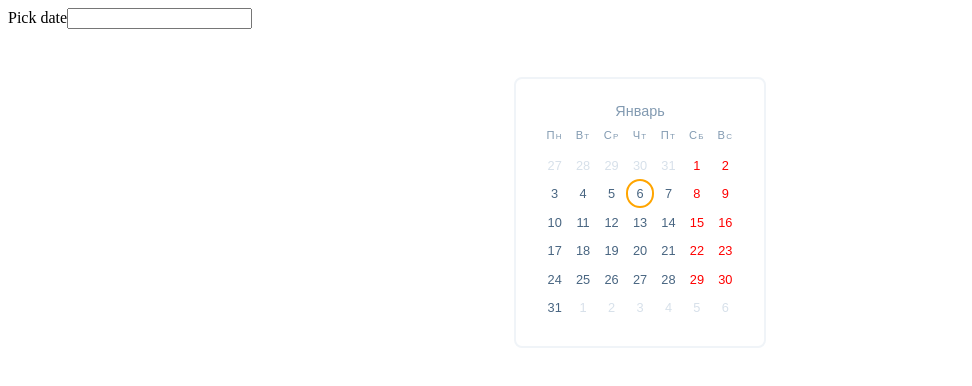
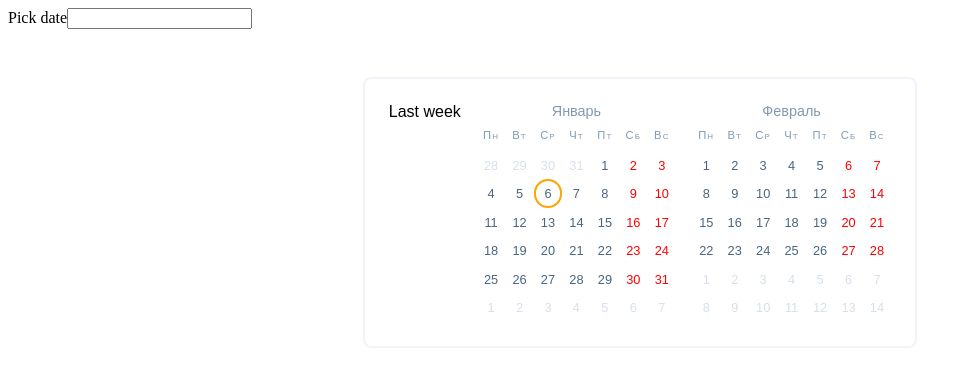
Before and after one commit to DanzigWebb/simple-datepicker, an Angular app: page / in a window 1280 px wide. Shown: the top 386 px of the page, without its empty margins (0-972 px from the left). Built offline with nearby package versions, Linux system fonts and the light colour scheme.

Commit message:
feat: added datepicker-grid

```diff
--- a/src/app/simple-datepicker/datepicker-day/datepicker-day.component.ts
+++ b/src/app/simple-datepicker/datepicker-day/datepicker-day.component.ts
@@ -9,7 +9,6 @@ import { Day } from '../simple-datepicker';
 export class DatepickerDayComponent implements OnInit {
 
   @Input() day: Day;
-  @Input() today: Date;
   @Input() weekends = ['Сб', 'Вс'];
 
   public isToday: boolean;
--- /dev/null
+++ b/src/app/simple-datepicker/datepicker-grid/datepicker-grid.component.html
@@ -0,0 +1,10 @@
+<label class="month-label">{{currentMonth}}</label>
+<div class="week">
+  <span *ngFor="let day of localDays">{{day}}</span>
+</div>
+<div class="grid">
+  <app-datepicker-day
+    *ngFor="let day of month.days"
+    [day]="day">
+  </app-datepicker-day>
+</div>
--- /dev/null
+++ b/src/app/simple-datepicker/datepicker-grid/datepicker-grid.component.scss
@@ -0,0 +1,38 @@
+.week,
+.grid {
+  display: grid;
+  grid-template-columns: repeat(7, 1fr);
+}
+
+.week {
+  span {
+    display: flex;
+    align-items: center;
+    justify-content: center;
+    padding-bottom: 10px;
+    font-size: 0.7em;
+    color: #829ab1;
+    font-weight: 500;
+    letter-spacing: 0.1em;
+    font-variant: small-caps;
+    text-align: center;
+  }
+}
+
+.grid {
+  grid-template-rows: repeat(4, 1fr);
+  font-weight: 500;
+  letter-spacing: 0.1em;
+  text-align: center;
+  cursor: pointer;
+}
+
+.month-label {
+  display: block;
+  width: 100%;
+
+  color: #829ab1;
+  font-size: .9rem;
+  text-align: center;
+  padding-bottom: 10px;
+}
--- /dev/null
+++ b/src/app/simple-datepicker/datepicker-grid/datepicker-grid.component.ts
@@ -0,0 +1,20 @@
+import { Component, Input, OnInit } from '@angular/core';
+import { Month } from '../simple-datepicker';
+
+@Component({
+  selector: 'app-datepicker-grid',
+  templateUrl: './datepicker-grid.component.html',
+  styleUrls: ['./datepicker-grid.component.scss']
+})
+export class DatepickerGridComponent implements OnInit {
+
+  @Input() month: Month;
+  @Input() currentMonth: string;
+  @Input() localDays: string[];
+
+  constructor() { }
+
+  ngOnInit(): void {
+  }
+
+}
--- a/src/app/simple-datepicker/simple-datepicker.component.html
+++ b/src/app/simple-datepicker/simple-datepicker.component.html
@@ -1,13 +1,17 @@
 <div class="datepicker">
-  <label class="date-month-label">{{currentMonth}}</label>
-  <div class="date-week">
-    <span *ngFor="let day of localDays">{{day}}</span>
+  <div class="datepicker-fast">
+    Last week
   </div>
-  <div class="date-grid">
-    <app-datepicker-day
-      *ngFor="let day of month.days"
-      [day]="day"
-      [today]="today">
-    </app-datepicker-day>
-  </div>
+
+  <app-datepicker-grid
+    [month]="month"
+    [currentMonth]="currentMonthLabel"
+    [localDays]="localDays">
+  </app-datepicker-grid>
+
+  <app-datepicker-grid
+    [month]="nextMonth"
+    [currentMonth]="nextMonthLabel"
+    [localDays]="localDays">
+  </app-datepicker-grid>
 </div>
--- a/src/app/simple-datepicker/simple-datepicker.component.scss
+++ b/src/app/simple-datepicker/simple-datepicker.component.scss
@@ -8,49 +8,11 @@
   border: 2px solid #f0f4f8;
   border-radius: 8px;
 
+  display: grid;
+  grid-template-columns: auto 1fr 1fr;
+  grid-gap: 1rem;
+
   * {
     box-sizing: border-box;
   }
 }
-
-.date-week,
-.date-grid {
-  display: grid;
-  grid-template-columns: repeat(7, 1fr);
-}
-
-.date {
-
-  &-month-label {
-    display: block;
-    width: 100%;
-
-    color: #829ab1;
-    font-size: .9rem;
-    text-align: center;
-    padding-bottom: 10px;
-  }
-
-  &-week {
-    span {
-      display: flex;
-      align-items: center;
-      justify-content: center;
-      padding-bottom: 10px;
-      font-size: 0.7em;
-      color: #829ab1;
-      font-weight: 500;
-      letter-spacing: 0.1em;
-      font-variant: small-caps;
-      text-align: center;
-    }
-  }
-
-  &-grid {
-    grid-template-rows: repeat(4, 1fr);
-    font-weight: 500;
-    letter-spacing: 0.1em;
-    text-align: center;
-    cursor: pointer;
-  }
-}
--- a/src/app/simple-datepicker/simple-datepicker.component.ts
+++ b/src/app/simple-datepicker/simple-datepicker.component.ts
@@ -10,9 +10,10 @@ export class SimpleDatepickerComponent implements OnInit {
 
   @Input() localMonth: string[] = ['Январь', 'Февраль', 'Март', 'Апрель', 'Май', 'Июнь', 'Июль', 'Август', 'Сентябрь', 'Октябрь', 'Ноябрь', 'Декабрь'];
   @Input() localDays: string[] = ['Пн', 'Вт', 'Ср', 'Чт', 'Пт', 'Сб', 'Вс'];
-  @Input() weekends: number[] = [5, 6];
+  @Input() weekends: number[] = [0, 6];
 
-  public currentMonth: string;
+  public currentMonthLabel: string;
+  public nextMonthLabel: string;
   public today = new Date(new Date().setHours(0, 0, 0, 0));
 
   private _date: Date;
@@ -23,12 +24,20 @@ export class SimpleDatepickerComponent implements OnInit {
 
   set date(newDate) {
     this._date = new Date(newDate);
+
     const monthIndex = this.date.getMonth();
-    this.currentMonth = this.localMonth[monthIndex];
+    this.currentMonthLabel = this.localMonth[monthIndex];
     this.month = new Month(monthIndex, this.date.getFullYear(), this.weekends);
+
+    const nextDate = new Date(this.date.getTime());
+    nextDate.setMonth(nextDate.getMonth() + 1);
+    const nextMonthIndex = nextDate.getMonth();
+    this.nextMonthLabel = this.localMonth[nextMonthIndex];
+    this.nextMonth = new Month(nextMonthIndex, nextDate.getFullYear(), this.weekends);
   }
 
   month: Month;
+  nextMonth: Month;
 
   constructor() {
   }
--- a/src/app/simple-datepicker/simple-datepicker.module.ts
+++ b/src/app/simple-datepicker/simple-datepicker.module.ts
@@ -2,12 +2,14 @@ import { NgModule } from '@angular/core';
 import { CommonModule } from '@angular/common';
 import { SimpleDatepickerComponent } from './simple-datepicker.component';
 import { DatepickerDayComponent } from './datepicker-day/datepicker-day.component';
+import { DatepickerGridComponent } from './datepicker-grid/datepicker-grid.component';
 
 
 @NgModule({
   declarations: [
     SimpleDatepickerComponent,
-    DatepickerDayComponent
+    DatepickerDayComponent,
+    DatepickerGridComponent
   ],
   imports: [
     CommonModule
--- a/src/app/simple-datepicker/simple-datepicker.ts
+++ b/src/app/simple-datepicker/simple-datepicker.ts
@@ -50,7 +50,7 @@ export class Month {
   private static getDaysBefore(day: Date): Day[] {
     const days: Day[] = [];
 
-    while (day.getDay() !== 0) {
+    while (day.getDay() !== 1) {
       day.setDate(day.getDate() - 1);
 
       days.push(new Day({
```
Also changed, not shown: 1 other file (tests, documents, lock files or other folders).
